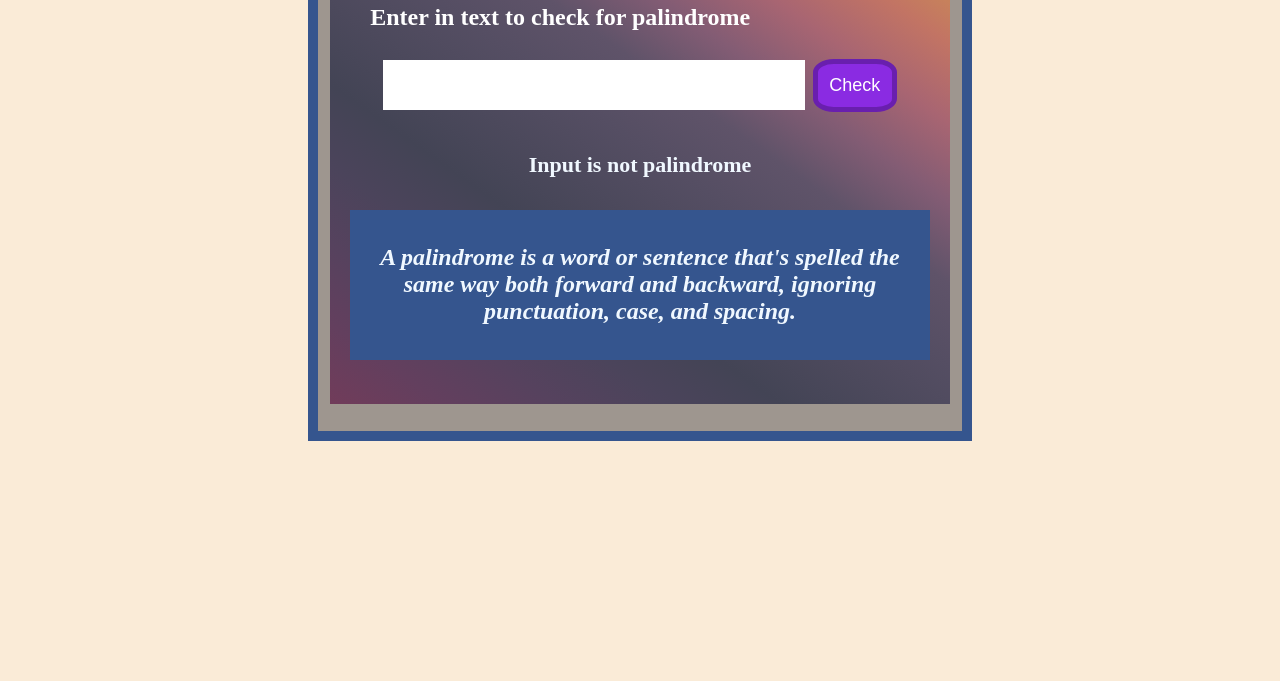
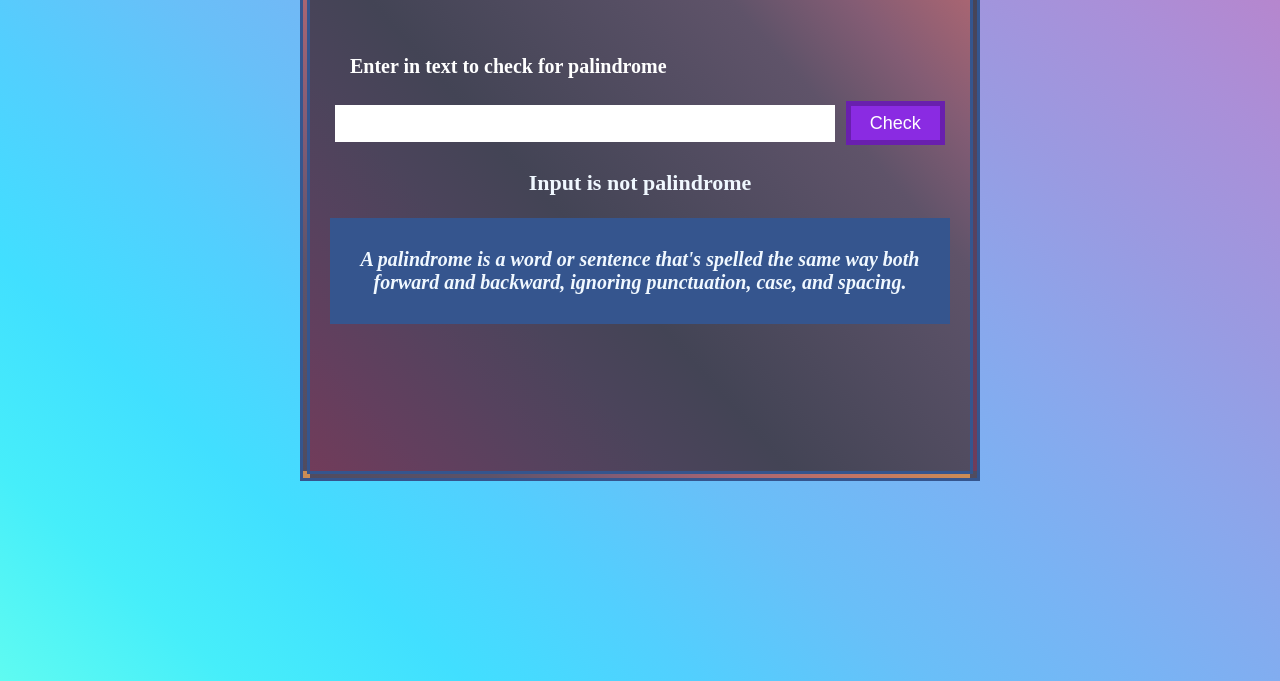
Before and after one commit to anjanuprety/palindromeChecker, a plain HTML site: page index.html in a window 1280 px wide. Shown: the part 479-1160 px from the top of the page. Before the commit the page ends 1120 px from the top, so only its background shows below. Drawn offline with Linux system fonts and the light colour scheme.

Commit message:
updated styling

```diff
--- a/style.css
+++ b/style.css
@@ -1,89 +1,132 @@
-body{
-  background-color: antiquewhite;
-
+body {
+  background-image: linear-gradient(to left bottom, #d16ba5, #c777b9, #ba83ca, #aa8fd8, #9a9ae1, #8aa7ec, #79b3f4, #69bff8, #52cffe, #41dfff, #46eefa, #5ffbf1);
+  margin: 0;
+  padding: 0;
 }
 
-.container{
-  margin: 200px 300px ;
-  background-color: rgba(69, 67, 73, 0.5);
-  height: 700px;
+/* Base container styling */
+.container {
+  margin: 100px 20px;
+  height: auto;
   display: flex;
   flex-direction: column;
   align-items: center;
   justify-content: center;
-  border: solid rgb(53, 85, 142) 10px;
+  border:double rgb(53, 85, 142) 10px;
+  background-image: linear-gradient(to right top, #713c5a, #633f5e, #56425e, #4b445b, #434455, #4c495c, #554e63, #5f5369, #835c74, #a86572, #c27464, #cb8d54);
+  padding: 20px;
 }
-.logo{
+
+.logo {
   height: 35px;
   width: 100%;
   padding-bottom: 10px;
 }
-.title{
-  height: 100px;
-  font-size:45px;
+
+.title {
+  font-size: 35px;
+  color: aliceblue;
+  text-align: center;
 }
-.checker{
+
+.checker {
   display: flex;
   flex-direction: column;
-  flex-wrap: wrap;
-  height: 400px;
-  width: 90%;
-  padding: 20px;
-  background-image: linear-gradient(to right top, #713c5a, #633f5e, #56425e, #4b445b, #434455, #4c495c, #554e63, #5f5369, #835c74, #a86572, #c27464, #cb8d54);
-}
-label{
+  height: auto;
+  width: 100%;
   padding: 20px;
   background-color: inherit;
-  font-size: 24px;
+}
+
+label {
+  padding: 20px;
+  font-size: 20px;
   font-weight: 600;
   color: white;
 }
-.textbox{
-  width: 80%;
-  height: 70%;
+
+.textbox {
+  width: 100%;
+  height: 50px;
   border: none;
   font-size: larger;
+}
 
-}
-.check-palindrome{
-  width: 16%;
-  height: 77%;
+.check-palindrome {
+  width: 30%;
+  height: 70px;
   background-color: blueviolet;
   color: white;
   border: solid 5px rgb(105, 31, 174);
-  border-radius: 25%;
   font-size: large;
   cursor: pointer;
 }
-.input-row{
+
+.input-row {
   display: flex;
-  height: 69px;
+  height: 50px;
   justify-content: space-around;
   align-items: center;
-  width: 90%;
-  padding-left: 5%;
+  width: 100%;
 }
-.result{
+
+.result {
   width: 100%;
   display: flex;
-  flex-direction: row;
   justify-content: center;
   font-size: 22px;
   font-weight: 550;
   color: aliceblue;
 }
-.result-para{
+
+.definition {
+  height: auto;
+  background-color: rgb(53, 85, 142);
+}
+
+.def {
   padding: 10px;
-}
-.definition{
-  height: 150px;
-  background-color:rgb(53, 85, 142);
-}
-.def{
-  padding: 10px 10px;
-  font-size: 24px;
+  font-size: 20px;
   font-weight: 550;
   text-align: center;
   font-style: italic;
   color: aliceblue;
 }
+
+/* Responsive styles */
+@media (min-width: 768px) {
+  .container {
+    margin: 150px 50px;
+  }
+
+  .textbox {
+    width: 80%;
+    height: 70px;
+  }
+
+  .check-palindrome {
+    width: 20%;
+    height: 100px;
+  }
+}
+
+@media (min-width: 1024px) {
+  .container {
+    margin: 200px 300px;
+    height: 700px;
+  }
+
+  .title {
+    font-size: 45px;
+  }
+
+  .textbox {
+    width: 80%;
+    height: 70%;
+  }
+
+  .check-palindrome {
+    width: 16%;
+    height: 87%;
+  }
+}
```
